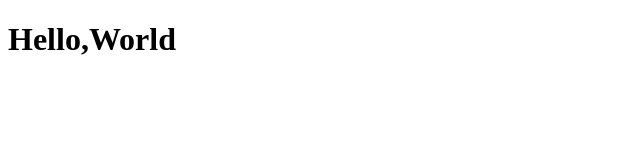
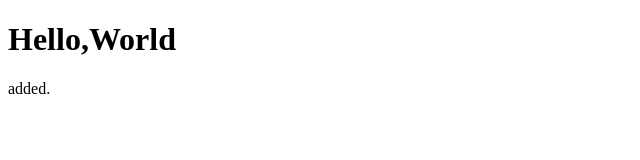
Before and after one commit to ocs194071/linux_git, a plain HTML site: page index.html in a window 1280 px wide. Shown: the full height of the page, 0-640 px from the left. Drawn offline with Linux system fonts and the light colour scheme.

Commit message:
message added.

```diff
--- a/index.html
+++ b/index.html
@@ -4,5 +4,6 @@
 	</head>
 	<body>
 		<h1>Hello,World</h1>
+		added.
 	</body>
 </html>
```
